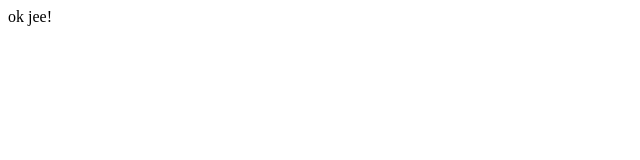
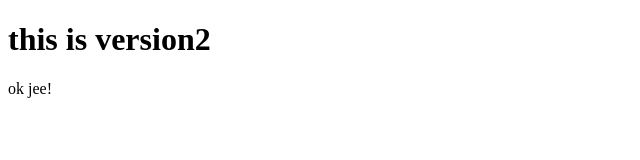
Before and after one commit to kavya-tantuvay/myrepo, a plain HTML site: page index.html in a window 1280 px wide. Shown: the whole page, without its empty margins (0-640 px from the left). Drawn offline with Linux system fonts and the light colour scheme.

Commit message:
second version

```diff
--- a/index.html
+++ b/index.html
@@ -6,6 +6,7 @@
     <title>Document</title>
 </head>
 <body>
+    <h1>this is version2</h1>
     ok jee!
 </body>
 </html>
```
